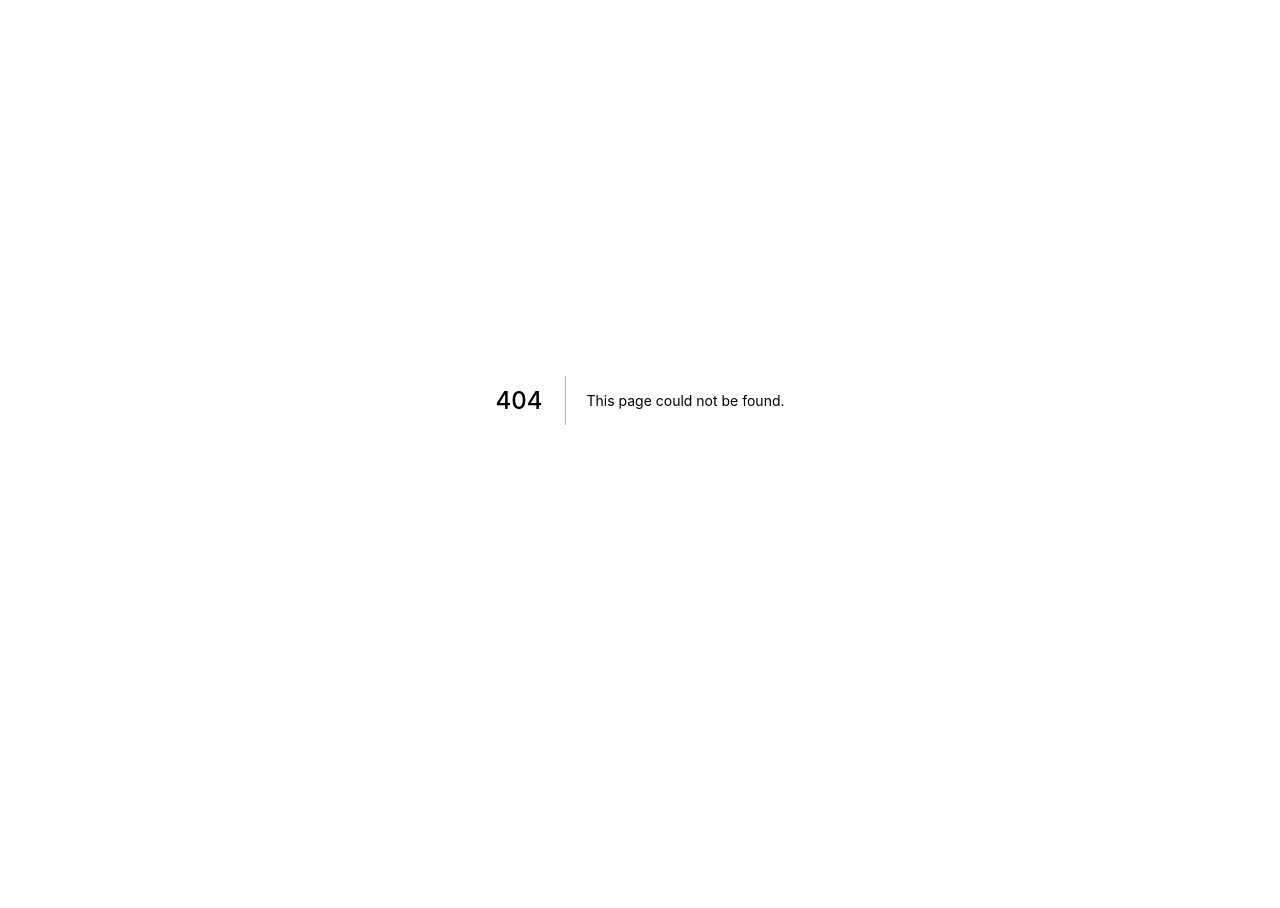
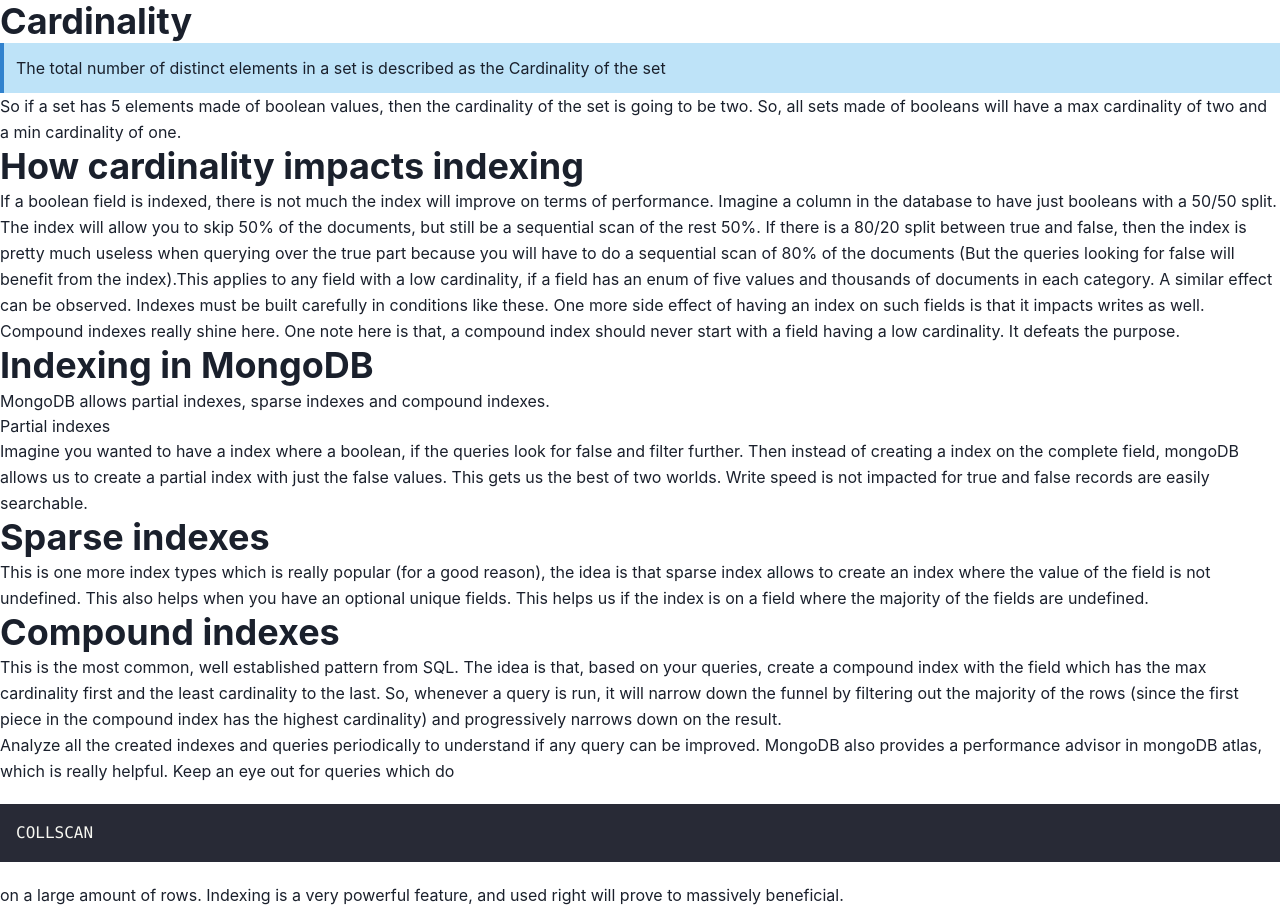
Before and after one commit to BharatKalluri/bharatkalluri.com, a Next.js app: page /posts/cardinality-and-indexing-mongodb in a window 1280 px wide. Before the commit this address had no page. Before the commit the page ends 800 px from the top, so only its background shows below. Built offline with nearby package versions, Linux system fonts and the light colour scheme.

Commit message:
Added note

```diff
--- /dev/null
+++ b/pages/posts/cardinality-and-indexing-mongodb.mdx
@@ -0,0 +1,58 @@
+---
+title: Understanding indexing and cardinality for mongoDB
+publishedAt: "2021-03-06"
+tags:
+- database
+- mongoDB
+- computer-science
+---
+
+## Cardinality
+
+> The total number of distinct elements in a set is described as the Cardinality of the set
+
+So if a set has 5 elements made of boolean values, then the cardinality of the set is going to be two. So, all sets
+made of booleans will have a max cardinality of two and a min cardinality of one.
+
+## How cardinality impacts indexing
+
+If a boolean field is indexed, there is not much the index will improve on terms of performance. Imagine a column in
+the database to have just booleans with a 50/50 split. The index will allow you to skip 50% of the documents, but still
+be a sequential scan of the rest 50%. If there is a 80/20 split between true and false, then the index is pretty much
+useless when querying over the true part because you will have to do a sequential scan of 80% of the documents (But the
+queries looking for false will benefit from the index).This applies to any field with a low cardinality, if a field has
+an enum of five values and thousands of documents in each category. A similar effect can be observed. Indexes must be
+built carefully in conditions like these. One more side effect of having an index on such fields is that it impacts
+writes as well.
+
+Compound indexes really shine here. One note here is that, a compound index should never start with a field having a
+low cardinality. It defeats the purpose.
+
+## Indexing in MongoDB
+
+MongoDB allows partial indexes, sparse indexes and compound indexes.
+
+#### Partial indexes
+
+Imagine you wanted to have a index where a boolean, if the queries look for false and filter further. Then instead of
+creating a index on the complete field, mongoDB allows us to create a partial index with just the false values. This
+gets us the best of two worlds. Write speed is not impacted for true and false records are easily searchable.
+
+### Sparse indexes
+
+This is one more index types which is really popular (for a good reason), the idea is that sparse index allows to create
+an index where the value of the field is not undefined. This also helps when you have an optional unique fields. This
+helps us if the index is on a field where the majority of the fields are undefined.
+
+### Compound indexes
+
+This is the most common, well established pattern from SQL. The idea is that, based on your queries, create a compound
+index with the field which has the max cardinality first and the least cardinality to the last. So, whenever a query is
+run, it will narrow down the funnel by filtering out the majority of the rows (since the first piece in the compound
+index has the highest cardinality) and progressively narrows down on the result.
+
+
+Analyze all the created indexes and queries periodically to understand if any query can be improved. MongoDB also
+provides a performance advisor in mongoDB atlas, which is really helpful. Keep an eye out for queries which do
+`COLLSCAN` on a large amount of rows. Indexing is a very powerful feature, and used right will prove to massively
+beneficial.
```
Also changed, not shown: 1 other file (tests, documents, lock files or other folders).
